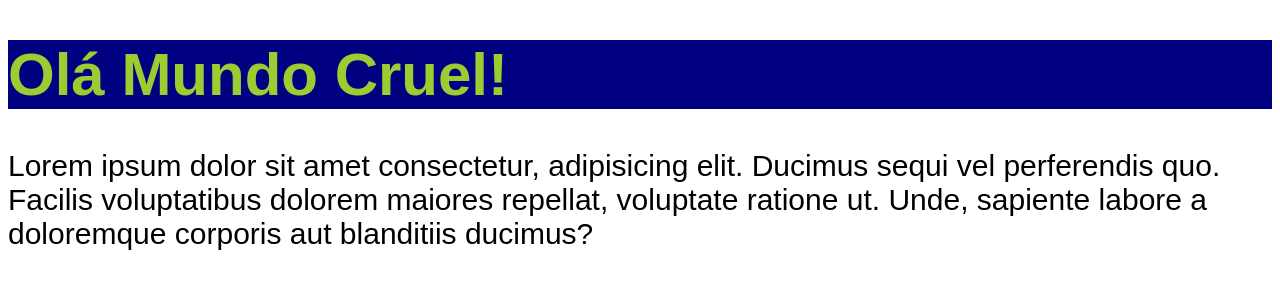
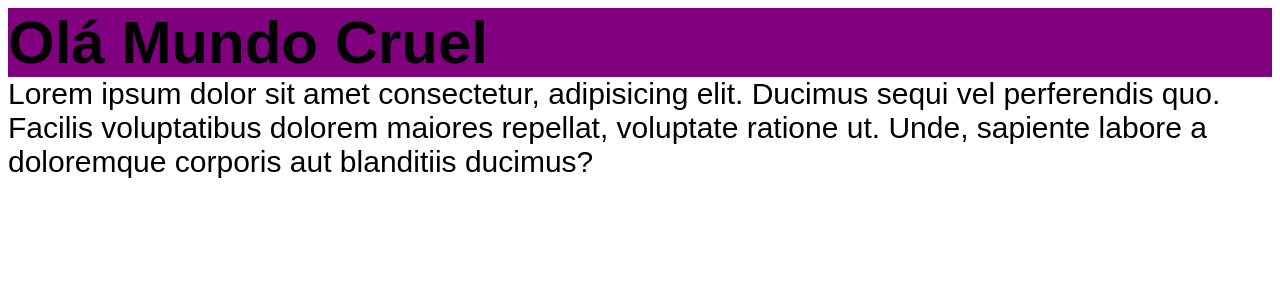
Before and after one commit to helryshow/cronos-pomo, a React (Vite) app: page / in a window 1280 px wide. Shown: the top 300 px of the page. Built offline with nearby package versions, Linux system fonts and the light colour scheme.

Commit message:
add atualizações

```diff
--- a/src/App.tsx
+++ b/src/App.tsx
@@ -3,11 +3,11 @@
 import { Heading } from './Componentes/Heading';
 
  export function App() {
-    console.log('Hay');
+
 
     return (
     <div>
-    <Heading/>
+    <Heading>Olá Mundo Cruel</Heading>
     <p>Lorem ipsum dolor sit amet consectetur, adipisicing elit. Ducimus sequi vel perferendis quo.
     Facilis voluptatibus dolorem maiores repellat, voluptate ratione ut. Unde, sapiente labore a doloremque
     corporis aut blanditiis ducimus?
--- a/src/Componentes/Heading.module.css
+++ b/src/Componentes/Heading.module.css
@@ -1,8 +1,8 @@
 .heading {
-    background-color: navy;
-    color: yellowgreen;
+  background: purple;
+  color: black;
 }
 
 .cyan {
-    color: cyan;
+  color: cyan;
 }
--- a/src/Componentes/Heading.tsx
+++ b/src/Componentes/Heading.tsx
@@ -1,6 +1,10 @@
 import styles from './Heading.module.css'
 
-export function Heading() {
+    type HeadingProps = {
+        children: string;
+    };
 
-    return <h1 className={styles.heading}>Olá Mundo Cruel!</h1>;
+export function Heading({ children }: HeadingProps) {
+
+    return <h1 className={styles.heading}>{children}</h1>;
 }
--- a/src/styles/Global.css
+++ b/src/styles/Global.css
@@ -1,8 +1,24 @@
 body {
-    font-family: sans-serif;
-    font-size: 30px;
+  font-family: sans-serif;
+  font-size: 30px;
+* {
+  margin: 0;
+  padding: 0;
+  box-sizing: border-box;
+}
+
+html {
+  font-size: 62.5%;
 }
 
 h1 {
-   color: var(--primary);
+  color: var(--primary);
+body {
+  font-family: system-ui, -apple-system, BlinkMacSystemFont, 'Segoe UI', Roboto,
+    Oxygen, Ubuntu, Cantarell, 'Open Sans', 'Helvetica Neue', sans-serif;
+  font-size: 1.6rem; /* 16px */
+  background: var(--gray-900);
+  color: var(--text-default);
 }
+}
+}
--- a/src/styles/Theme.css
+++ b/src/styles/Theme.css
@@ -1,3 +1,38 @@
 :root {
---primary:blue;
+  --primary: pink;
+  --gray-100: #e6e9f0;
+  --gray-200: #cdd3e1;
+  --gray-300: #aab3cc;
+  --gray-400: #555f7d;
+  --gray-500: #454f6a;
+  --gray-600: #363d56;
+  --gray-700: #272f43;
+  --gray-800: #181f2e;
+  --gray-900: #0a0f1a;
+
+  --primary-light: #4de7b7;
+  --primary: #0da170;
+  --primary-dark: #065f46;
+
+  --link-color: #10b981;
+  --link-hover: #0b8a60;
+
+  --success: #22c55e;
+  --warning: #eab308;
+  --error: #991b1b;
+  --info: #0ea5e9;
+
+  --text-over-primary: #0a0f1a;
+  --text-over-primary-dark: #e6e9f0;
+  --text-over-primary-light: #0a0f1a;
+  --text-over-success: #0a0f1a;
+  --text-over-warning: #0a0f1a;
+  --text-over-error: #e6e9f0;
+  --text-over-info: #0a0f1a;
+
+  --text-default: #e6e9f0;
+  --text-muted: #aab3cc;
+
+  --disabled: #555f7d;
+  --text-disabled: #aab3cc;
 }
```
